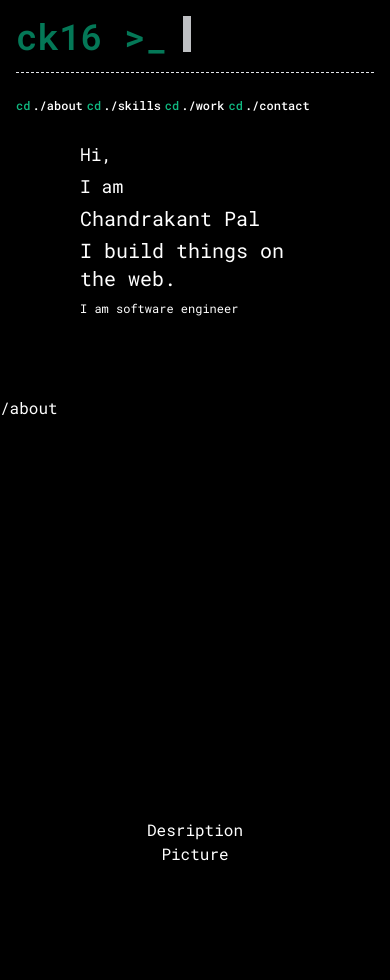
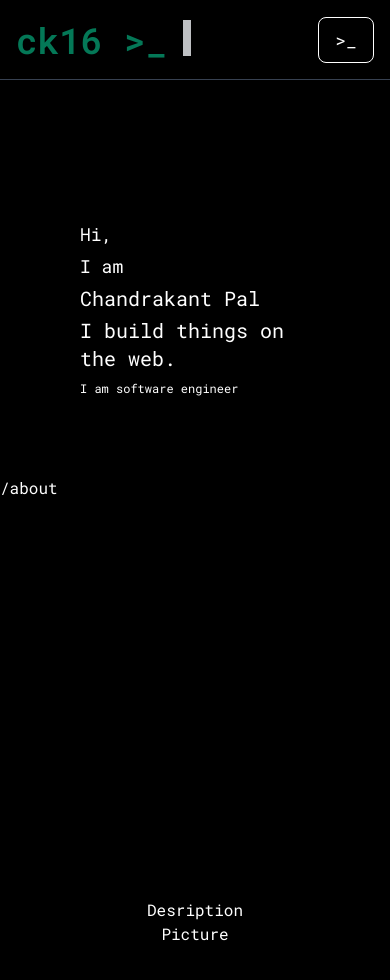
Before and after one commit to ChandrakantPal/ck16dev, a Next.js app: page / in a window 390 px wide. Shown: the top 980 px of the page. Built offline with nearby package versions, Linux system fonts and the light colour scheme.

Commit message:
button for side drawer

```diff
--- a/components/Header.tsx
+++ b/components/Header.tsx
@@ -1,17 +1,46 @@
+import { useEffect, useRef } from 'react'
 import HeaderItem from './HeaderItem'
 import Logo from './Logo'
 
-const Header = () => {
+const Header = ({ toggle, setToggle }) => {
+  const headerRef = useRef<HTMLHeadElement>(null)
+  useEffect(() => {
+    // const sticky = headerRef.current
+    const scrollCallBack: any = window.addEventListener('scroll', () => {
+      // console.log(window.screenY - window.pageYOffset)
+      if (window.pageYOffset > 0) {
+        headerRef.current.classList.add('sticky')
+        headerRef.current.classList.add('top-0')
+      } else {
+        headerRef.current.classList.remove('sticky')
+        headerRef.current.classList.remove('top-0')
+      }
+    })
+    return () => {
+      window.removeEventListener('scroll', scrollCallBack)
+    }
+  }, [])
   return (
-    <header className="fixed top-0 left-0 right-0 z-10 flex flex-col flex-wrap items-start h-auto p-4 md:justify-between sm:flex-row sm:justify-center">
+    <header
+      ref={headerRef}
+      className="z-50 w-full h-20 p-4 bg-black border-b border-gray-700"
+    >
+      <nav className="flex flex-wrap items-center justify-between h-full">
         <Logo />
-      <div className="w-full my-4 border-t border-dashed md:hidden" />
-      <div className="flex items-center justify-center my-2 md:m-0">
+        {/* <div className="w-full my-4 border-t border-dashed md:hidden" /> */}
+        <div className="items-center justify-center hidden my-2 md:flex md:m-0">
           <HeaderItem title="about" />
           <HeaderItem title="skills" />
           <HeaderItem title="work" />
           <HeaderItem title="contact" />
         </div>
+        <button
+          className="px-4 py-2 text-lg text-center border border-white rounded-lg w-14 focus:outline-none md:hidden focus:border-green-700"
+          onClick={() => setToggle((prevState) => !prevState)}
+        >
+          {toggle ? <span>x</span> : <span>{'>'}_</span>}
+        </button>
+      </nav>
     </header>
   )
 }
```
Lines whose indentation alone changed are shown as unchanged.
